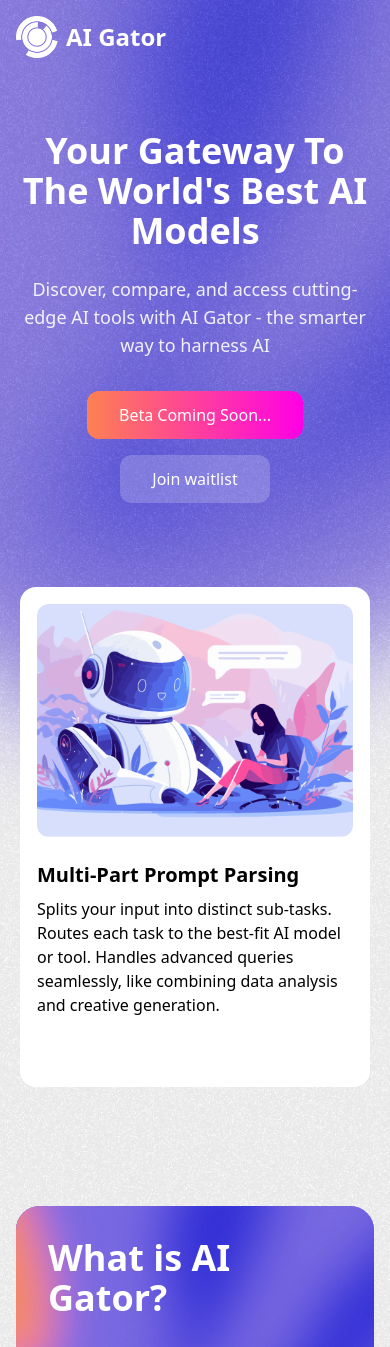
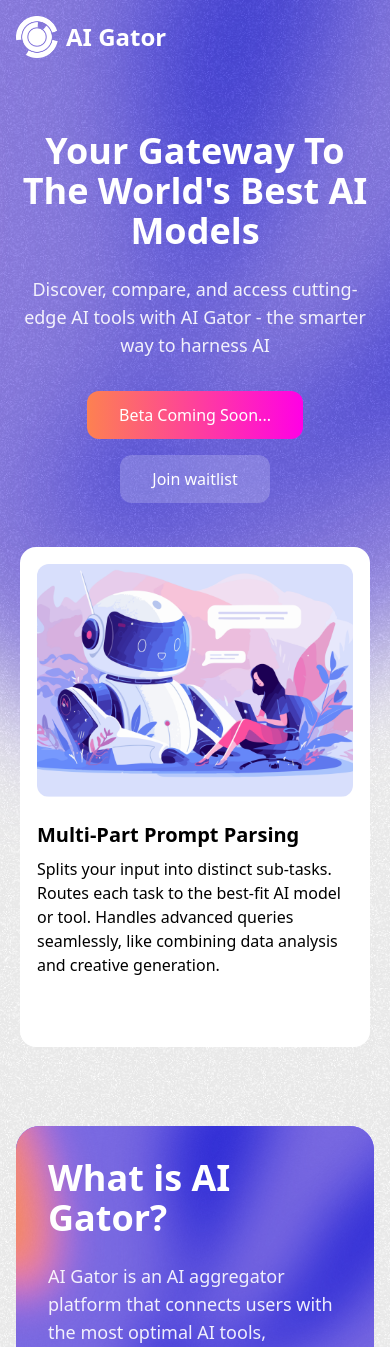
Before and after one commit to anman00/aigator-landing-page, a React (Vite) app: page / in a window 390 px wide. Shown: the top 1347 px of the page. Built offline with nearby package versions, Linux system fonts and the light colour scheme.

Commit message:
fix: minor padding

```diff
--- a/src/components/Features/Features.tsx
+++ b/src/components/Features/Features.tsx
@@ -10,7 +10,7 @@
   });
 
   return (
-    <section ref={ref} className="relative pb-20 pt-20 md:pt-0 overflow-hidden">
+    <section ref={ref} className="relative pb-10 pt-10 md:pb-20 md:pt-0 overflow-hidden">
       <div className={`transition-all duration-1000 ${
         // inView ? 'opacity-100 translate-y-0 translate-x-[90px] md:translate-x-[45px]' : 'opacity-0 translate-y-10'
         inView ? 'opacity-100 ' : 'opacity-0'
```
